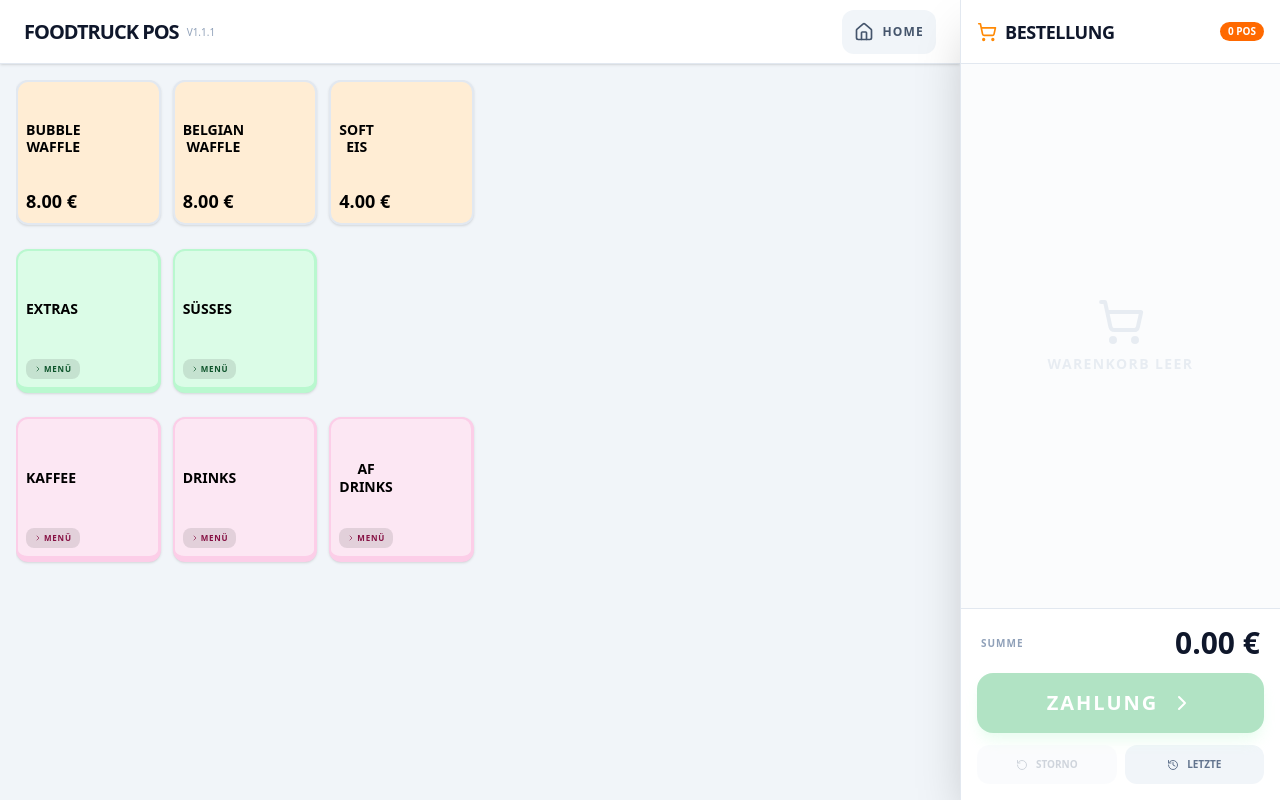
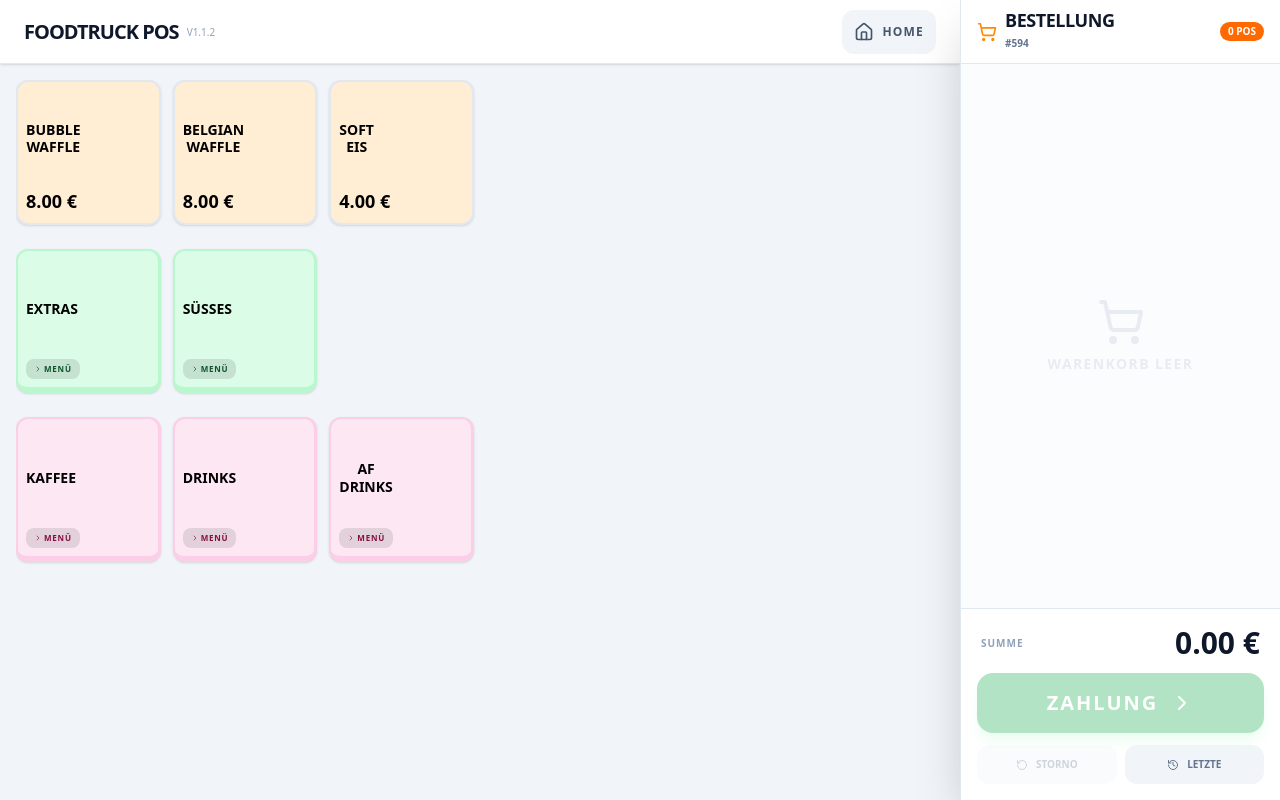
Before and after one commit to alexmvie/foodtruck-kassasystem-react, a React (Vite) app: page / in a window 1280 px wide. Built offline with nearby package versions, Linux system fonts and the light colour scheme.

Commit message:
feat(v1.1.2): add unique order numbers to order display
- Add orderNumber state with generateOrderNumber() function
- Display order number (#XXX) below Bestellung title in Sidebar
- Reset order number when order is cleared or payment completed
- Update version to 1.1.2

```diff
--- a/src/App.tsx
+++ b/src/App.tsx
@@ -47,6 +47,8 @@ const MENU_OPTION_ROWS: Product[][] = [
 
 const createOrderId = () => Math.random().toString(36).slice(2, 11);
 
+const generateOrderNumber = () => Math.floor(Math.random() * 900) + 100;
+
 export default function App() {
    const [view, setView] = useState<ViewState>('POS');
    const [activeCategory, setActiveCategory] = useState<string | null>(null);
@@ -56,6 +58,7 @@ export default function App() {
    const [paymentResult, setPaymentResult] = useState<string | null>(null);
    const [isProductsMinimized, setIsProductsMinimized] = useState(false);
    const [isOrderMinimized, setIsOrderMinimized] = useState(false);
+   const [orderNumber, setOrderNumber] = useState<number>(() => generateOrderNumber());
 
    const { isMobilePortrait } = useMobileDetection();
 
@@ -231,6 +234,7 @@ export default function App() {
       setOrder([]);
       setActiveCategory(null);
       setActiveMenuParentOrderId(null);
+      setOrderNumber(generateOrderNumber());
    };
 
    const toggleHomeView = () => {
@@ -371,6 +375,7 @@ export default function App() {
                         <Sidebar
                            order={order}
                            total={total}
+                           orderNumber={orderNumber}
                            onUpdateQuantity={updateQuantity}
                            onRemoveFromOrder={removeFromOrder}
                            onClearOrder={clearOrder}
@@ -456,6 +461,7 @@ export default function App() {
                <Sidebar
                   order={order}
                   total={total}
+                  orderNumber={orderNumber}
                   onUpdateQuantity={updateQuantity}
                   onRemoveFromOrder={removeFromOrder}
                   onClearOrder={clearOrder}
--- a/src/components/Sidebar.tsx
+++ b/src/components/Sidebar.tsx
@@ -6,6 +6,7 @@ import { useState } from 'react';
 interface SidebarProps {
    order: OrderItem[];
    total: number;
+   orderNumber: number;
    onUpdateQuantity: (orderId: string, delta: number) => void;
    onRemoveFromOrder: (orderId: string) => void;
    onClearOrder: () => void;
@@ -16,6 +17,7 @@ interface SidebarProps {
 export const Sidebar = ({
    order,
    total,
+   orderNumber,
    onUpdateQuantity,
    onRemoveFromOrder,
    onClearOrder,
@@ -50,7 +52,10 @@ export const Sidebar = ({
             <div className='h-16 flex-shrink-0 p-4 bg-white border-b border-slate-200 flex items-center justify-between'>
                <div className='flex items-center gap-2'>
                   <ShoppingCart className='w-5 h-5 text-orange-400' />
-                  <h2 className='text-lg font-black tracking-tight uppercase'>Bestellung</h2>
+                  <div>
+                     <h2 className='text-lg font-black tracking-tight uppercase leading-none'>Bestellung</h2>
+                     <span className='text-[10px] font-bold text-slate-500'>#{orderNumber}</span>
+                  </div>
                </div>
                <div className='bg-orange-500 text-white px-2 py-0.5 rounded-full text-[10px] font-black'>
                   {order.reduce((a, b) => a + b.quantity, 0)} POS
--- a/src/constants/version.ts
+++ b/src/constants/version.ts
@@ -1,7 +1,7 @@
 // 🎯 SOURCE OF TRUTH: Zentrale Versionsverwaltung
 // ⚠️ IMMER HIER UPDATEN - Keine anderen Versionen im Code!
 
-export const APP_VERSION = '1.1.1';
+export const APP_VERSION = '1.1.2';
 
 export const VERSION_HISTORY = {
   '1.0.0': 'Initial release with black button text and tokenized styling',
@@ -17,6 +17,7 @@ export const VERSION_HISTORY = {
   '1.0.10': 'Fixed sidebar issue',
   '1.1.0': 'Grouped menu items with parent-child extras flow',
   '1.1.1': 'Complete product catalog with detailed pricing and new extras',
+  '1.1.2': 'Added unique order numbers to order display',
 } as const;
 
 export type AppVersion = keyof typeof VERSION_HISTORY;
```
Also changed, not shown: 1 other file (tests, documents, lock files or other folders).
